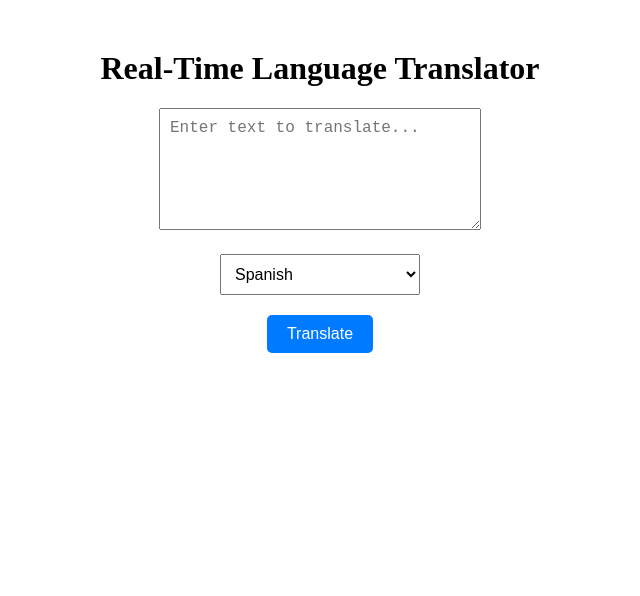
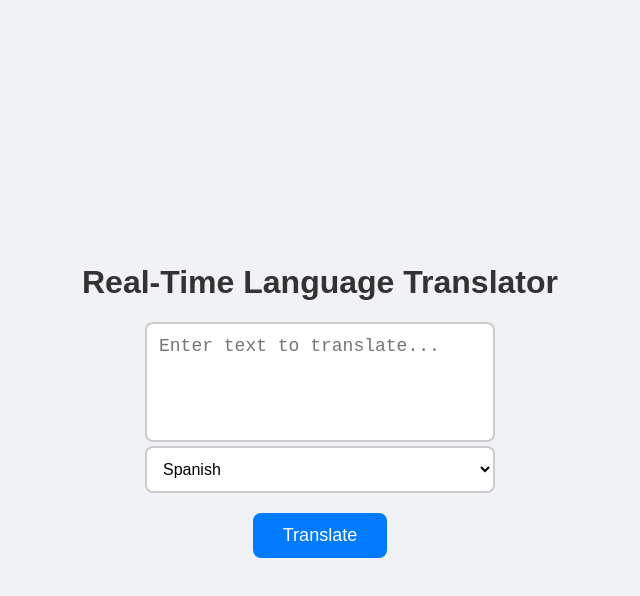
Before and after one commit to Suraj-Sedai/GlobalVoice-Real-Time-Language-Translator, a React (Create React App) app in the folder translator_frontend/: page / in a window 1280 px wide. Shown: the top 596 px of the page, without its empty margins (320-960 px from the left). Built offline with nearby package versions, Linux system fonts and the light colour scheme.

Commit message:
frontend of homepage

```diff
--- a/translator_frontend/src/components/Homepage.js
+++ b/translator_frontend/src/components/Homepage.js
@@ -3,39 +3,31 @@ import React, { useState } from "react";
 const HomePage = () => {
     const [inputText, setInputText] = useState("");
     const [selectedLanguage, setSelectedLanguage] = useState("Spanish");
+    const [translatedText, setTranslatedText] = useState("");
 
     const handleTranslate = () => {
         console.log("Translating:", inputText, "to", selectedLanguage);
-        // Add translation functionality here
+
+        // Simulate translation by appending " (Translated)" for now
+        setTranslatedText(`${inputText} (Translated to ${selectedLanguage})`);
     };
 
     return (
-        <div style={{ textAlign: "center", marginTop: "50px" }}>
+        <div className="container">
             <h1>Real-Time Language Translator</h1>
             <div>
                 <textarea
+                    className="text_area"
                     placeholder="Enter text to translate..."
                     value={inputText}
                     onChange={(e) => setInputText(e.target.value)}
-                    style={{
-                        width: "300px",
-                        height: "100px",
-                        marginBottom: "20px",
-                        padding: "10px",
-                        fontSize: "16px",
-                    }}
                 ></textarea>
             </div>
             <div>
                 <select
+                    className="select"
                     value={selectedLanguage}
                     onChange={(e) => setSelectedLanguage(e.target.value)}
-                    style={{
-                        width: "200px",
-                        padding: "10px",
-                        fontSize: "16px",
-                        marginBottom: "20px",
-                    }}
                 >
                     <option value="Spanish">Spanish</option>
                     <option value="French">French</option>
@@ -46,20 +38,15 @@ const HomePage = () => {
                     <option value="Hindi">Hindi</option>
                 </select>
             </div>
-            <button
-                onClick={handleTranslate}
-                style={{
-                    padding: "10px 20px",
-                    fontSize: "16px",
-                    backgroundColor: "#007BFF",
-                    color: "white",
-                    border: "none",
-                    borderRadius: "5px",
-                    cursor: "pointer",
-                }}
-            >
-                Translate
-            </button>
+            <button onClick={handleTranslate}>Translate</button>
+
+            {/* Display Translated Text */}
+            {translatedText && (
+                <div className="translated-text">
+                    <h2>Translated Text:</h2>
+                    <p>{translatedText}</p>
+                </div>
+            )}
         </div>
     );
 };
--- a/translator_frontend/src/index.js
+++ b/translator_frontend/src/index.js
@@ -3,6 +3,7 @@ import ReactDOM from 'react-dom/client';
 // import './styles.css';  // Import global styles
 import App from './App';
 import reportWebVitals from './reportWebVitals';
+import './styles.css';  // Import global styles
 
 const root = ReactDOM.createRoot(document.getElementById('root'));
 root.render(
--- /dev/null
+++ b/translator_frontend/src/styles.css
@@ -0,0 +1,87 @@
+/* Body */
+body {
+    font-family: 'Arial', sans-serif;
+    background-color: #f0f2f5;
+    color: #333;
+    display: flex;
+    justify-content: center;
+    align-items: center;
+    height: 100vh;
+    margin: 0;
+}
+
+/* Textarea */
+.text_area {
+    width: 100%;
+    max-width: 350px;
+    height: 120px;
+    padding: 12px;
+    font-size: 18px;
+    border: 2px solid #ccc;
+    border-radius: 8px;
+    box-sizing: border-box;
+    resize: none;
+    transition: border 0.3s ease;
+}
+
+.text_area:focus {
+    border-color: #007BFF;
+    outline: none;
+}
+
+/* Select Dropdown */
+.select {
+    width: 100%;
+    max-width: 350px;
+    padding: 12px;
+    font-size: 16px;
+    border: 2px solid #ccc;
+    border-radius: 8px;
+    background-color: #fff;
+    cursor: pointer;
+    transition: border 0.3s ease;
+}
+
+.select:focus {
+    border-color: #007BFF;
+    outline: none;
+}
+
+/* Button */
+button {
+    padding: 12px 30px;
+    font-size: 18px;
+    background-color: #007BFF;
+    color: white;
+    border: none;
+    border-radius: 8px;
+    cursor: pointer;
+    transition: background-color 0.3s ease;
+    margin-top: 20px;
+}
+
+button:hover {
+    background-color: #0056b3;
+}
+
+/* Container */
+.translated-text {
+    text-align: center;
+    background-color: #fff;
+    border-radius: 12px;
+    padding: 30px;
+    box-shadow: 0 4px 10px rgba(0, 0, 0, 0.1);
+    width: 100%;
+    max-width: 450px;
+}
+
+/* Translated Text */
+h2 {
+    color: #007BFF;
+}
+
+p {
+    font-size: 18px;
+    line-height: 1.6;
+    color: #555;
+}
```
Also changed, not shown: translator_frontend/src/style.css (deleted).
